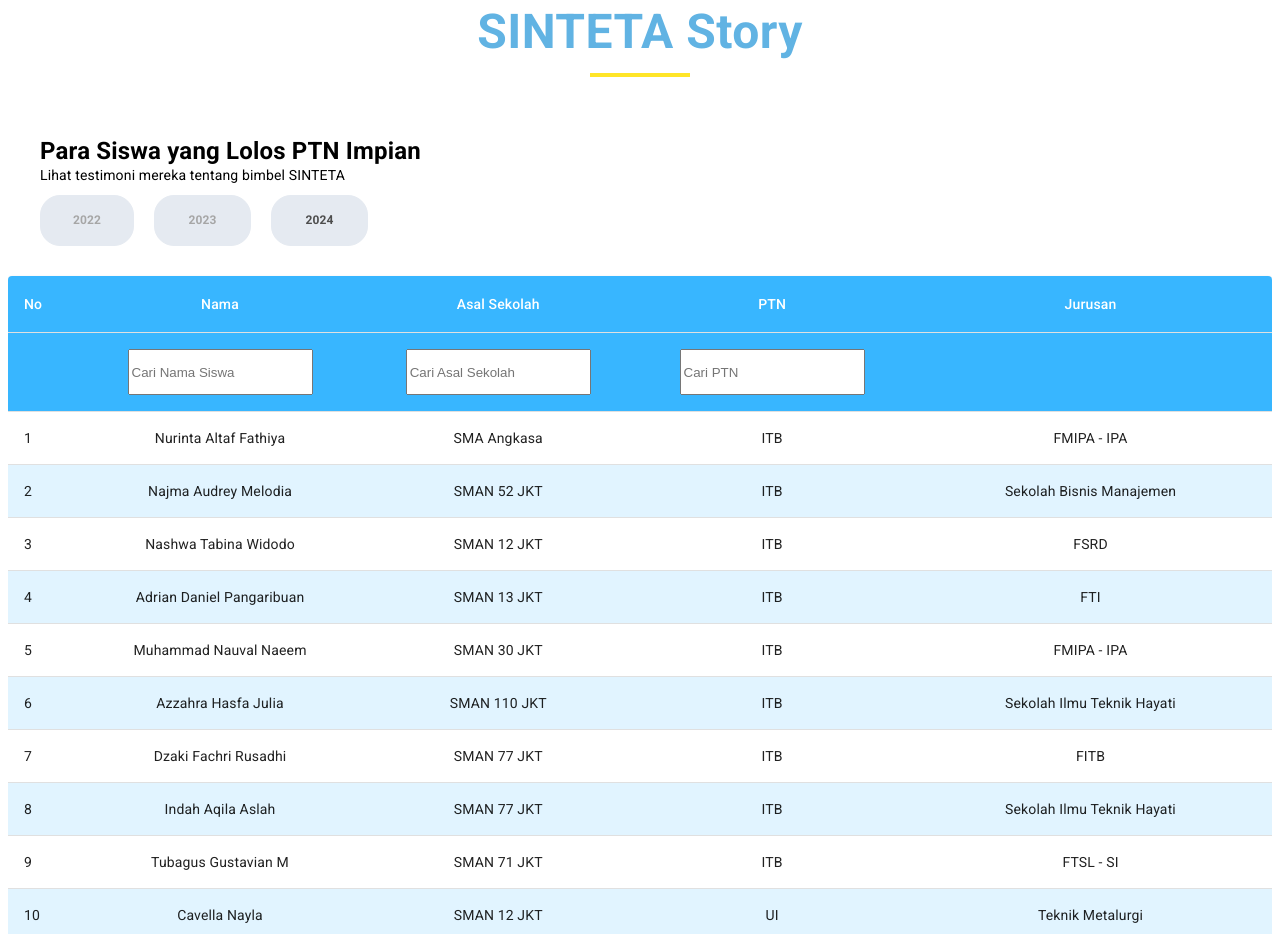
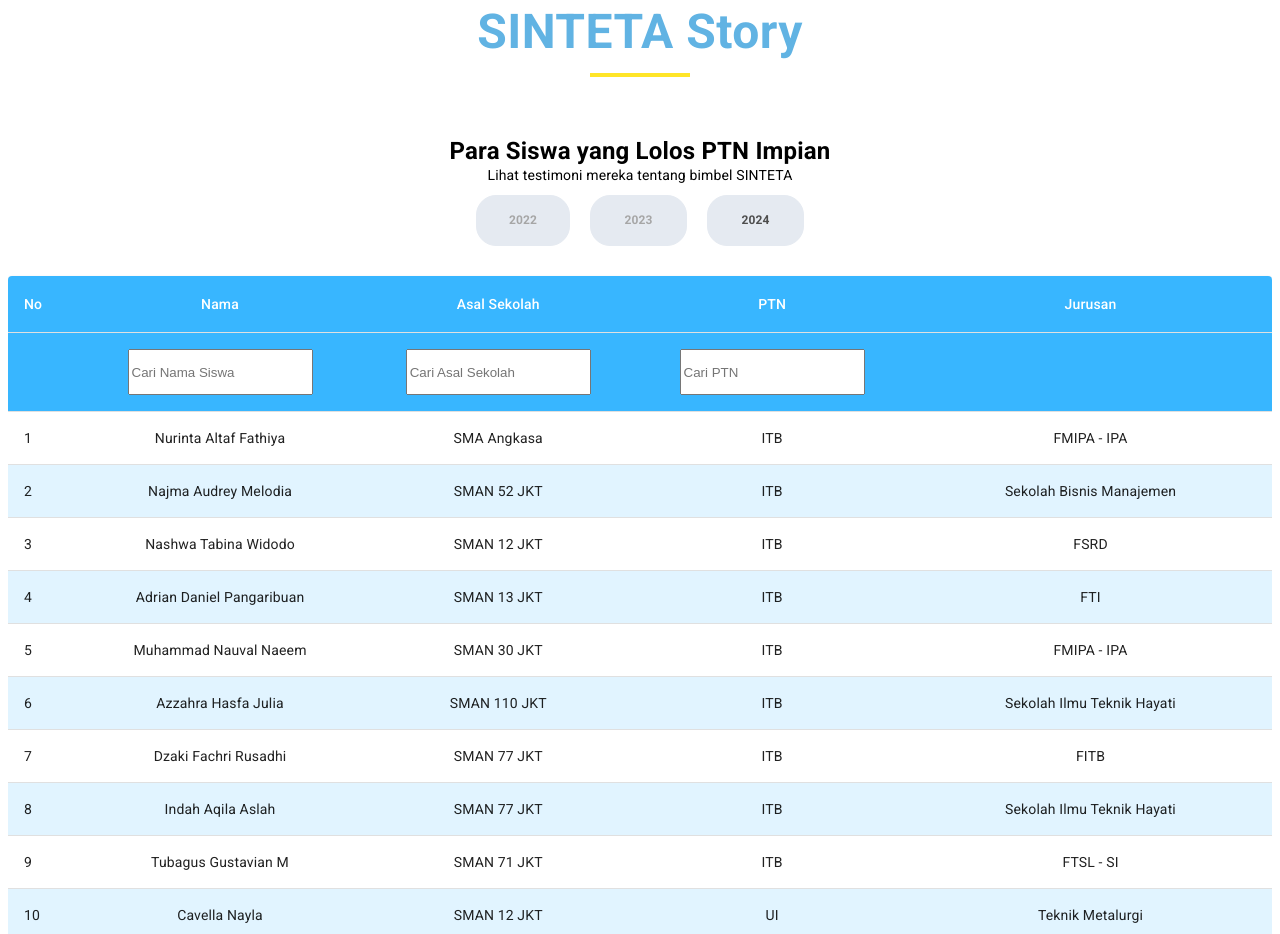
Before and after one commit to RearizthMuhammadDaffaa/SintetaProject, a React (Vite) app in the folder client/: page /kelolosan in a window 1280 px wide. Shown: the part 2220-3154 px from the top of the page. Built offline with nearby package versions, Linux system fonts and the light colour scheme; a web font is replaced by a local one.

Commit message:
fix tabel

```diff
--- a/client/src/components/BuktiKelolosan/SectionContent.jsx
+++ b/client/src/components/BuktiKelolosan/SectionContent.jsx
@@ -287,13 +287,13 @@
 
       flexDirection="column"
       width={{md:'100%',xs:'50%'}}
-      alignSelf="flex-start"
+
       px={4}
       >
-        <Typography variant='h6' fontWeight='600' fontSize={{md:"24px",xs:'20px'}} textAlign={{md:'justify',xs:'center'}}  lineHeight="28px">
+        <Typography variant='h6' fontWeight='600' fontSize={{md:"24px",xs:'20px'}} textAlign='center'  lineHeight="28px">
           Para Siswa yang Lolos PTN Impian
         </Typography>
-        <Typography variant='body2'  textAlign={{md:'justify',xs:'center'}}>
+        <Typography variant='body2'  textAlign='center'>
         Lihat testimoni mereka tentang bimbel SINTETA
         </Typography>
 
@@ -301,7 +301,7 @@
         sx={{
           display:'flex',
           alignItems:'center',
-          justifyContent:{md:'normal',xs:'center'},
+          justifyContent:'center',
           gap:'20px',
           marginTop:'10px'
         }}
--- a/client/src/utils/dataCabang.jsx
+++ b/client/src/utils/dataCabang.jsx
@@ -28,7 +28,7 @@
    },
    {
     img: pp3,
-    daerah:"Jakata Utara - Pelumpang" ,
+    daerah:"Jakata Utara - Plumpang" ,
    alamat: "Jl. Plumpang Semper Kelurahan No.1 11, RT.11/RW.12, Tugu Sel., Kec. Koja, Jkt Utara, Daerah Khusus Ibukota Jakarta 14260",
    noHp:"6285872016062" ,
    linkMap: "https://maps.app.goo.gl/xkZEB1zkAiqbgFn28",
```
